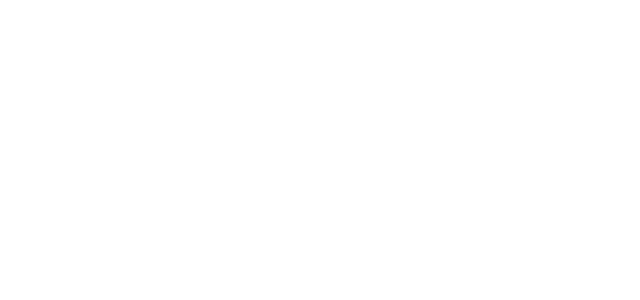
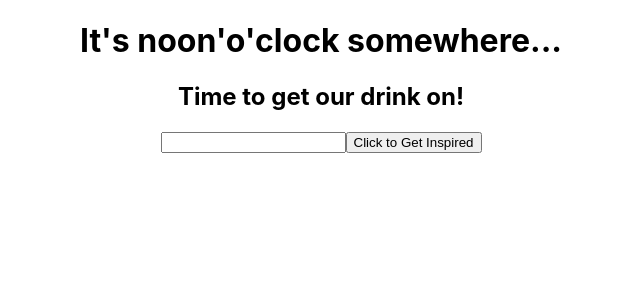
Before and after one commit to HamsaanaS/SaanaSelvanProject3, a React (Create React App) app: page / in a window 1280 px wide. Shown: the top 300 px of the page, without its empty margins (319-959 px from the left). Built offline with nearby package versions, Linux system fonts and the light colour scheme.

Commit message:
MVP reached

```diff
--- a/package.json
+++ b/package.json
@@ -6,6 +6,7 @@
     "@testing-library/jest-dom": "^5.16.1",
     "@testing-library/react": "^12.1.2",
     "@testing-library/user-event": "^13.5.0",
+    "axios": "^0.25.0",
     "react": "^17.0.2",
     "react-dom": "^17.0.2",
     "react-scripts": "5.0.0",
--- a/src/App.js
+++ b/src/App.js
@@ -1,8 +1,43 @@
+import {useState} from 'react';
 import './App.css';
 
+import Drinks from './Drinks';
+
 function App() {
+
+  const [userInput, setUserInput] = useState("");
+  const [submit, setSubmit] = useState("");
+
+  const handleChange = (event) => {
+    setUserInput(event.target.value);
+  };
+
+  const handleSubmit = (event) => {
+    event.preventDefault();
+    setSubmit(userInput);
+  };
+
   return (
     <div className="App">
+
+      <header>
+        <h1>It's noon'o'clock somewhere...</h1>
+        <h2>Time to get our drink on!</h2>
+      </header>
+
+      <main>
+        <section>
+          <form onSubmit={handleSubmit}>
+            <label htmlFor="searchBar"></label>
+            <input onChange={handleChange} type="text" id="searchBar" value={userInput}/>
+            <button type="submit">Click to Get Inspired</button>
+          </form>
+        </section>
+
+        <section>
+          {submit ? <Drinks userInput={submit}></Drinks> : null}
+        </section>
+      </main>
 
     </div>
   );
--- /dev/null
+++ b/src/Drinks.js
@@ -0,0 +1,44 @@
+// Drinks Component
+
+import { useEffect, useState } from "react";
+import axios from "axios";
+
+function Drinks({userInput}) {
+
+    const [drinkResults, setDrinkResults] = useState([]);
+
+    useEffect(() => {
+        axios({
+            url: "https://www.thecocktaildb.com/api/json/v1/1/search.php",
+            method: "GET",
+            dataResponse: "json",
+            params: {
+                s: userInput,
+            }
+        }).then((response) => {
+
+            setDrinkResults(response.data.drinks);
+            console.log(response.data.drinks);
+
+        }).catch(err => {
+            console.log(err);
+        })
+    }, [userInput] )
+
+    return(
+        <>
+            <h2>So what we drinking?</h2>
+            {drinkResults.map((drinkObj) => {
+                return(
+                    <div key={drinkObj.idDrink}className="drinkContainer">
+                        <img src={drinkObj.strDrinkThumb} alt={drinkObj.strDrink}/>
+                        <h3>{drinkObj.strDrink}</h3>
+                        <p>{drinkObj.strInstructions}</p>
+                    </div>
+                );
+            })}
+        </>
+    )
+}
+
+export default Drinks;
```
Also changed, not shown: 1 other file (tests, documents, lock files or other folders).
